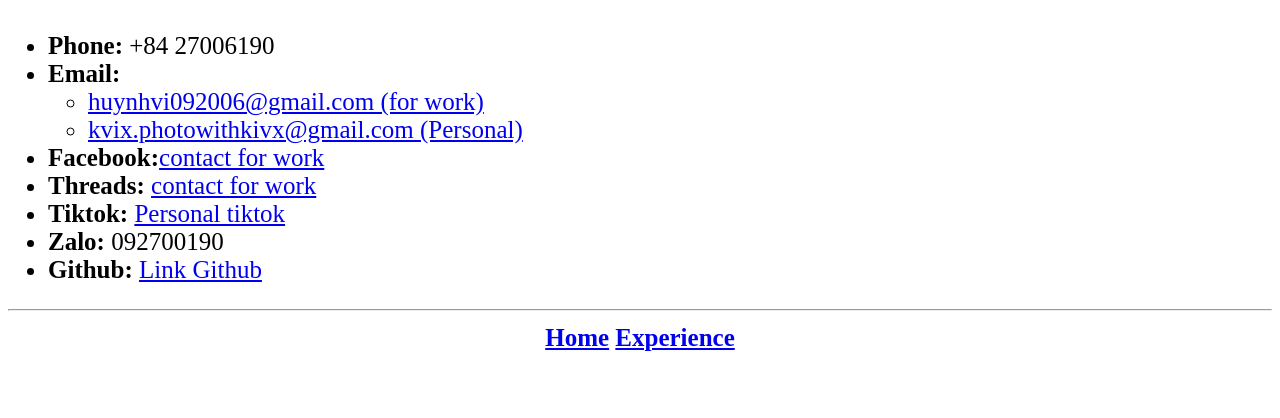
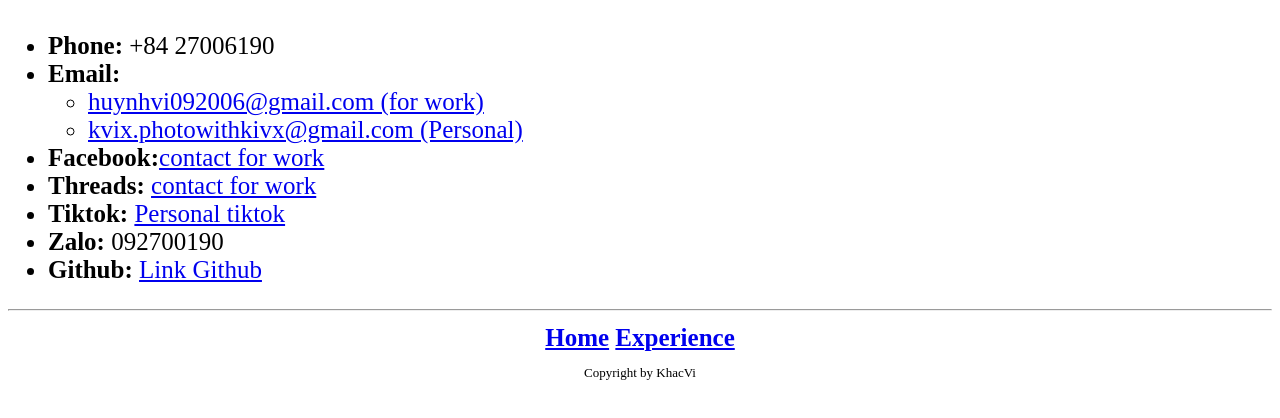
Before and after one commit to Kvix-2006/own-site, a plain HTML site: page another_inf/contact.html in a window 1280 px wide. Shown: the part 78-496 px from the top of the page. Drawn offline with Linux system fonts and the light colour scheme.

Commit message:
thêm copyright, thay đổi vài chi tiết nhỏ

```diff
--- a/another_inf/contact.html
+++ b/another_inf/contact.html
@@ -38,5 +38,8 @@
         <a href="../index.html"><b>Home</b></a>
         <a href="./experience.html"><b>Experience</b></a>
     </div>
+    <div style="text-align: bottom; text-align: center;">
+        <p style="font-size: 13px;">Copyright by KhacVi</p>
+    </div>
 </body>
 </html>
```
Also changed, not shown: another_inf/experience.html (+3 -0 lines), index.html (+3 -1 lines).
